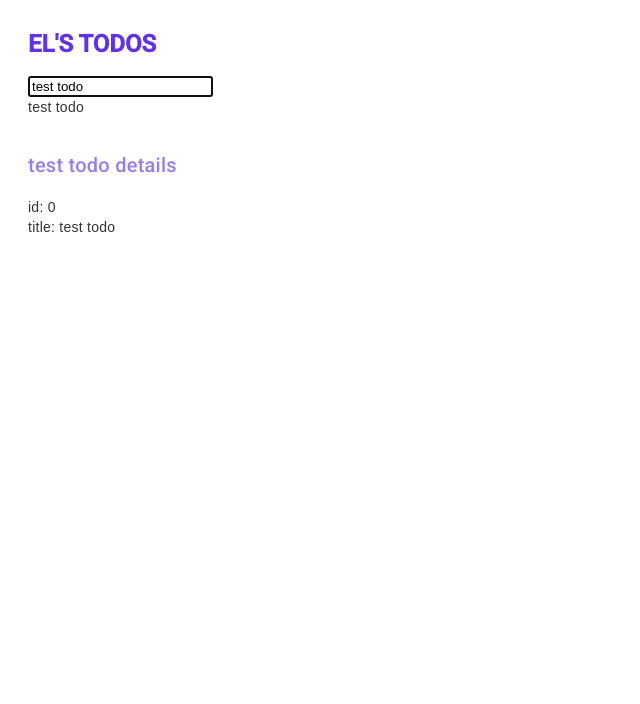
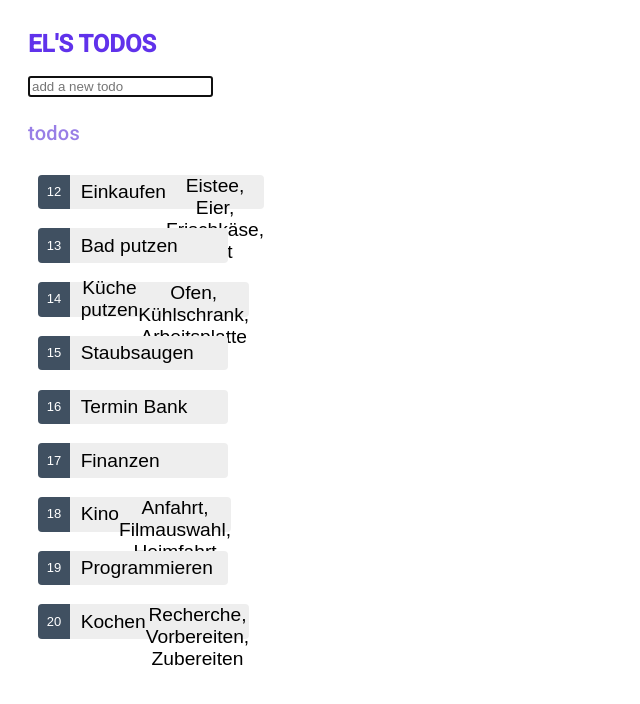
Before and after one commit to elinalo/els-todos-app, an Angular app: page / in a window 1280 px wide. Shown: the top 704 px of the page, without its empty margins (0-640 px from the left). Built offline with nearby package versions, Linux system fonts and the light colour scheme.

Commit message:
feat: display todo mockups and added styling - wip

```diff
--- a/src/app/mock data/mock-todos.ts
+++ b/src/app/mock data/mock-todos.ts
@@ -1,13 +1,21 @@
 import { Todo } from '../todos/models/todo.model';
 
 export const TODOS: Todo[] = [
-  { id: 12, title: 'Einkaufen' },
+  { id: 12, title: 'Einkaufen', description: 'Eistee, Eier, Frischkäse, Brot' },
   { id: 13, title: 'Bad putzen' },
-  { id: 14, title: 'Küche putzen' },
+  {
+    id: 14,
+    title: 'Küche putzen',
+    description: 'Ofen, Kühlschrank, Arbeitsplatte',
+  },
   { id: 15, title: 'Staubsaugen' },
   { id: 16, title: 'Termin Bank' },
   { id: 17, title: 'Finanzen' },
-  { id: 18, title: 'Kino' },
+  { id: 18, title: 'Kino', description: 'Anfahrt, Filmauswahl, Heimfahrt' },
   { id: 19, title: 'Programmieren' },
-  { id: 20, title: 'Kochen' },
+  {
+    id: 20,
+    title: 'Kochen',
+    description: 'Recherche, Vorbereiten, Zubereiten',
+  },
 ];
--- a/src/app/todos/components/todos/todos.component.html
+++ b/src/app/todos/components/todos/todos.component.html
@@ -9,14 +9,38 @@
     [value]="text"
     (keyup)="changeText($event)"
     (keyup.enter)="addTodo()"
-    [(ngModel)]="todo.title"
   />
 
-  <br />
-
   <div class="todos-list">
-    <p>{{ todo.title }}</p>
+    <br />
+    <h2>todos</h2>
+    <ul class="todos">
+      <li *ngFor="let todo of todos">
+        <button
+          type="button"
+          (click)="onSelect(todo)"
+          [class.selected]="todo === selectedTodo"
+        >
+          <span class="badge">{{ todo.id }}</span>
+          <span class="title">{{ todo.title }}</span>
+          <span class="description">{{ todo.description }}</span>
+        </button>
+      </li>
+    </ul>
   </div>
 
-  <app-todo-details></app-todo-details>
+  <div *ngIf="selectedTodo">
+    <h2>{{ selectedTodo.title | uppercase }} Details</h2>
+    <div>id: {{ selectedTodo.id }}</div>
+    <div>
+      <label for="hero-title">todo title: </label>
+      <input
+        id="hero-title"
+        [(ngModel)]="selectedTodo.title"
+        placeholder="title"
+      />
+    </div>
+  </div>
+
+  <!-- <app-todo-details></app-todo-details> -->
 </div>
--- /dev/null
+++ b/src/app/todos/components/todos/todos.component.scss
@@ -0,0 +1,67 @@
+/* HeroesComponent's private CSS styles */
+.todos {
+  margin: 0 0 2em 0;
+  list-style-type: none;
+  padding: 0;
+  width: 15em;
+}
+
+.todos li {
+  display: flex;
+}
+
+.todos button {
+  flex: 1;
+  cursor: pointer;
+  position: relative;
+  left: 0;
+  background-color: #eee;
+  margin: 0.5em;
+  padding: 0;
+  border-radius: 4px;
+  display: flex;
+  align-items: stretch;
+  height: 1.8em;
+}
+
+.todos button:hover {
+  color: #2c3a41;
+  background-color: #e6e6e6;
+  left: 0.1em;
+}
+
+.todos button:active {
+  background-color: #525252;
+  color: #fafafa;
+}
+
+.todos button.selected {
+  background-color: black;
+  color: white;
+}
+
+.todos button.selected:hover {
+  background-color: #505050;
+  color: white;
+}
+
+.todos button.selected:active {
+  background-color: black;
+  color: white;
+}
+
+.todos .badge {
+  display: inline-block;
+  font-size: small;
+  color: white;
+  padding: 0.8em 0.7em 0 0.7em;
+  background-color: #405061;
+  line-height: 1em;
+  margin-right: 0.8em;
+  border-radius: 4px 0 0 4px;
+}
+
+.todos .title {
+  align-self: center;
+  align-items: center;
+}
--- a/src/app/todos/components/todos/todos.component.ts
+++ b/src/app/todos/components/todos/todos.component.ts
@@ -1,25 +1,31 @@
-import { CommonModule } from '@angular/common';
+import { CommonModule, NgFor, NgIf } from '@angular/common';
 import { Component } from '@angular/core';
 import { HeaderComponent } from '../header/header.component';
 import { Todo } from '../../models/todo.model';
 import { TodoDetails } from '../todo-details/todo-details.component';
 import { FormsModule } from '@angular/forms';
+import { TODOS } from 'src/app/mock data/mock-todos';
 
 @Component({
   selector: 'app-todos',
   templateUrl: './todos.component.html',
+  styleUrls: ['./todos.component.scss'],
   standalone: true,
-  imports: [CommonModule, HeaderComponent, TodoDetails, FormsModule],
+  imports: [
+    CommonModule,
+    HeaderComponent,
+    TodoDetails,
+    FormsModule,
+    NgFor,
+    NgIf,
+  ],
 })
 export class TodosComponent {
   // TODO: pass input value into todo-details.component
 
   public text: string = '';
-  public todo: Todo = {
-    id: 0,
-    title: 'test todo',
-    // description:     // TODO: add description
-  };
+  public todos = TODOS;
+  public selectedTodo?: Todo;
 
   changeText(event: Event): void {
     const target = event.target as HTMLInputElement;
@@ -30,4 +36,8 @@ export class TodosComponent {
   addTodo(): void {
     console.log('addTodo', this.text);
   }
+
+  onSelect(todo: Todo): void {
+    this.selectedTodo = todo;
+  }
 }
```
